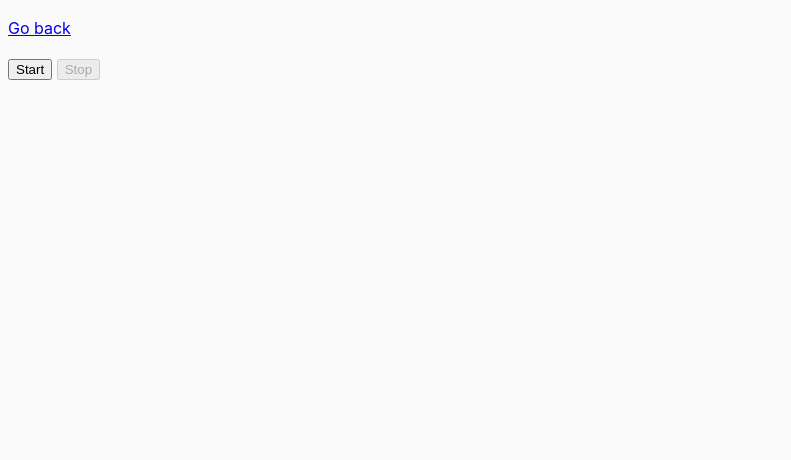
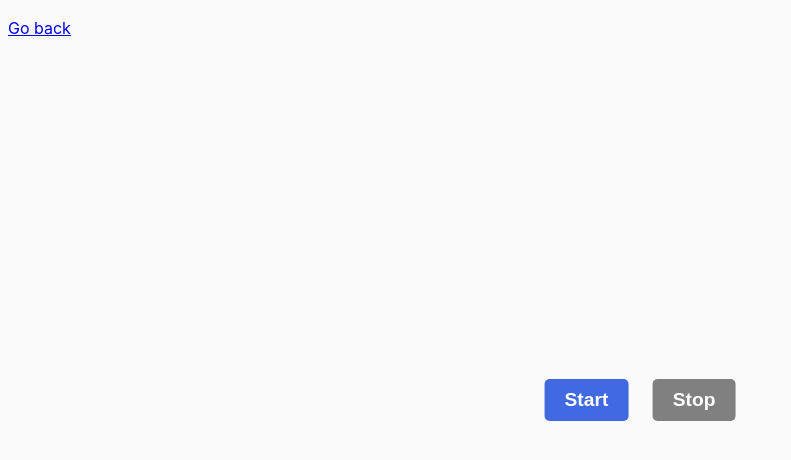
Before and after one commit to IhorKaren/goit-js-hw-09, a website built with Parcel: page src/01-color-switcher.html in a window 1280 px wide. Shown: the whole page, without its empty margins (0-791 px from the left). Built offline with nearby package versions, Linux system fonts and the light colour scheme.

Commit message:
color-switcher v2

```diff
--- a/src/01-color-switcher.html
+++ b/src/01-color-switcher.html
@@ -8,9 +8,10 @@
   </head>
   <body>
     <p><a href="index.html">Go back</a></p>
-
-    <button type="button" data-start>Start</button>
-    <button type="button" data-stop>Stop</button>
+    <div class="btn-box">
+      <button class="color-switcher-btn" type="button" data-start>Start</button>
+      <button class="color-switcher-btn" type="button" data-stop>Stop</button>
+    </div>
 
     <script src="js/01-color-switcher.js" type="module"></script>
   </body>
--- a/src/css/common.css
+++ b/src/css/common.css
@@ -17,6 +17,44 @@ img {
   max-width: 100%;
 }
 
+.btn-box {
+  display: inline-block;
+  position: absolute;
+  top: 50%;
+  left: 50%;
+  transform: translate(-50%, -50%);
+
+}
+
+.color-switcher-btn {
+  border: none;
+  border-radius: 5px;
+  color: #fff;
+  font-size: 1.2rem;
+  font-weight: bold;
+  cursor: pointer;
+  margin: 10px;
+  padding: 10px 20px;
+  transition: background-color 200ms ease;
+}
+
+.color-switcher-btn {
+  background-color: royalblue;
+}
+
+.color-switcher-btn:hover {
+  background-color: #222;
+}
+
+.color-switcher-btn:disabled {
+  background-color: gray;
+  cursor: not-allowed;
+}
+
+
+
+/* Timer styles */
+
 .btn-timer {
   background-color: royalblue;
   border: none;
@@ -26,15 +64,16 @@ img {
   font-size: 16px;
   padding: 8px 16px;
   margin-left: 8px;
-  transition: all 0.2s ease;
+  transition: background-color 200ms ease;
 }
 
 .btn-timer:hover {
-  background-color: darkblue;
+  background-color: #222;
 }
 
 .btn-timer:disabled {
   background-color: gray;
+  cursor: not-allowed;
 }
 
 #datetime-picker {
@@ -46,7 +85,6 @@ img {
   width: 100%;
 }
 
-/* Timer styles */
 .timer {
   display: flex;
   justify-content: center;
```
